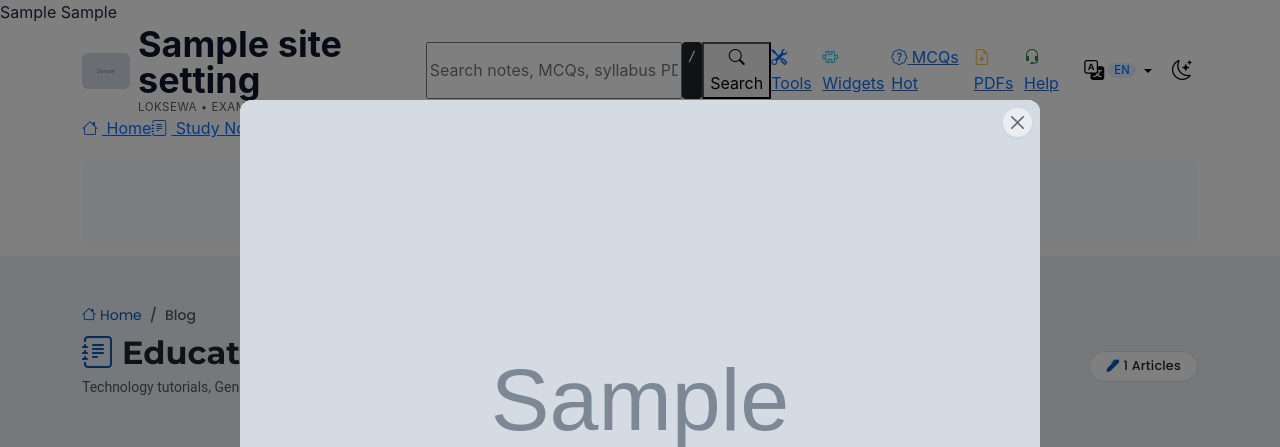
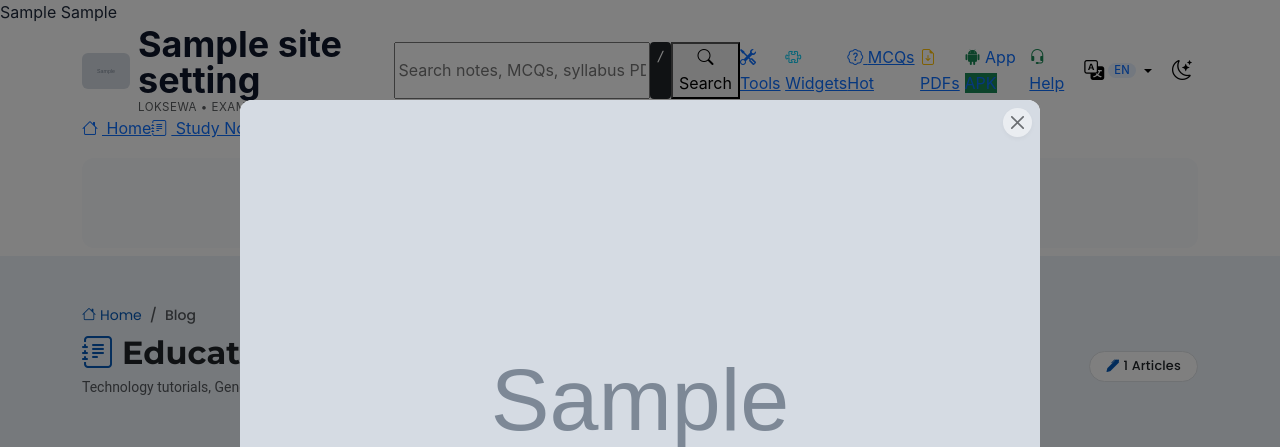
Before and after one commit to tulasinepali/Final-mysite, a Django app: template templates/blog/list.html in a window 1280 px wide. Shown: the top 447 px of the page. Run offline with Django 5.2, Linux system fonts and the light colour scheme; the template is opened without the code that fills it: most values are stand-ins (such as "Sample title", 1, 10 or a date in 2020); grey boxes marked "Sample" are stand-in pictures; some libraries are stand-ins or nearby versions.

Commit message:
feat(mobile-app): add direct Android APK download badges and links in public and dashboard headers

```diff
--- a/templates/base.html
+++ b/templates/base.html
@@ -217,6 +217,11 @@ height="0" width="0" style="display:none;visibility:hidden"></iframe></noscript>
                             <a href="{% url 'downloads:list' %}" class="quick-link">
                                 <i class="bi bi-file-earmark-arrow-down text-warning"></i>
                                 <span>PDFs</span>
+                            </a>
+                            <a href="{% static 'downloads/app/tulasi-nepali-v1.0.0.apk' %}" download class="quick-link text-decoration-none" title="Download Android App (APK)">
+                                <i class="bi bi-android2 text-success"></i>
+                                <span>App</span>
+                                <span class="count-dot" style="background: #198754;">APK</span>
                             </a>
                             <a href="{% url 'core:contact' %}" class="quick-link">
                                 <i class="bi bi-headset text-success"></i>
--- a/templates/dashboard/base.html
+++ b/templates/dashboard/base.html
@@ -242,6 +242,11 @@
                 <button type="button" id="headerPwaInstallBtn" class="header-action" title="Install App on Phone" style="display: none; border: none; background: transparent; color: #0559b7; cursor: pointer;">
                     <i class="bi bi-phone"></i>
                 </button>
+
+                <!-- Download Android APK -->
+                <a href="{% static 'downloads/app/tulasi-nepali-v1.0.0.apk' %}" download class="header-action" title="Download Android App (APK)" style="color: #198754;">
+                    <i class="bi bi-android2"></i>
+                </a>
 
                 <!-- View Public Website -->
                 <a href="/" target="_blank" class="header-action" title="View Public Website">
```
